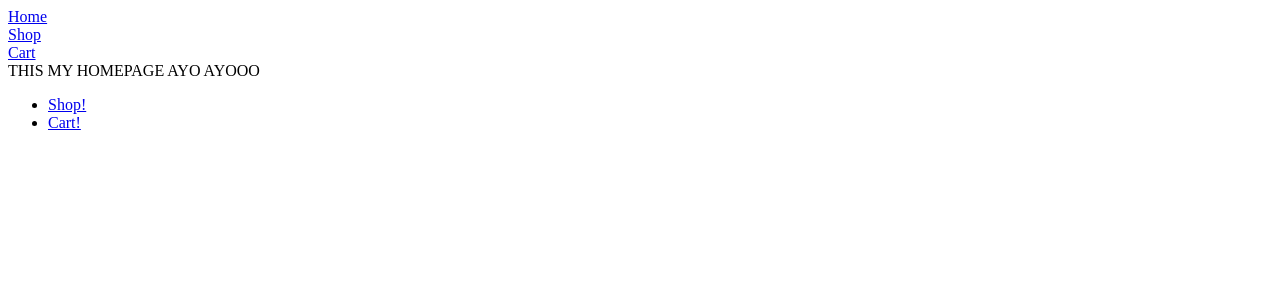
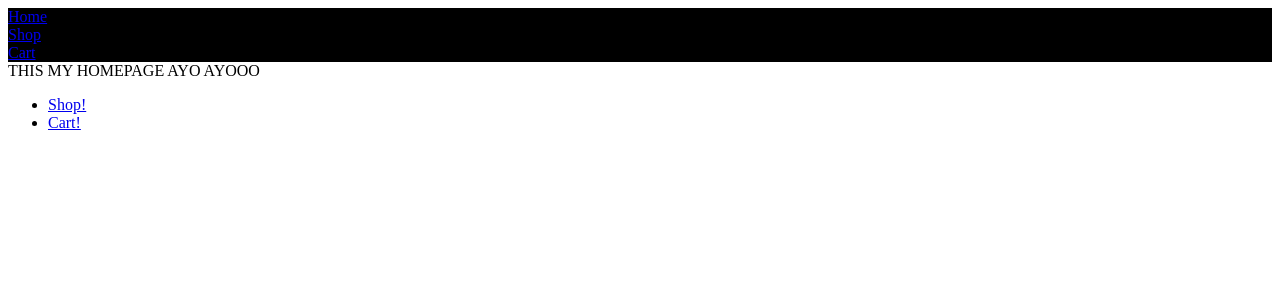
Before and after one commit to FlagonDragon/shopping-cart, a React (Vite) app: page /store/home in a window 1280 px wide. Shown: the top 300 px of the page. Built offline with nearby package versions, Linux system fonts and the light colour scheme.

Commit message:
move header to own component and create css module

```diff
--- /dev/null
+++ b/src/components/Header.jsx
@@ -0,0 +1,21 @@
+import { Link } from "react-router";
+import classes from "../styles/Header.module.css";
+
+function Header() {
+
+    return(
+        <div className={classes.container}>
+            <nav><div>
+                <Link to="/store/home">Home</Link>
+            </div></nav>
+            <nav><div>
+                <Link to="/store/shop">Shop</Link>
+            </div></nav>
+            <nav><div>
+                <Link to="/store/cart">Cart</Link>
+            </div></nav>
+        </div>
+    )
+}
+
+export default Header;
--- a/src/components/Store.jsx
+++ b/src/components/Store.jsx
@@ -1,5 +1,6 @@
 import { Link } from "react-router";
 import { useParams } from "react-router";
+import Header from "./Header";
 import Shop from "./Shop";
 import Cart from "./Cart";
 import Home from "./Home";
@@ -38,17 +39,7 @@ function Store() {
     return(
     <>
 
-        <div>
-            <nav><div>
-                <Link to="/store/home">Home</Link>
-            </div></nav>
-            <nav><div>
-                <Link to="/store/shop">Shop</Link>
-            </div></nav>
-            <nav><div>
-                <Link to="/store/cart">Cart</Link>
-            </div></nav>
-        </div>
+        <Header></Header>
 
         {(name === 'home') ? (
             <Home></Home>
--- /dev/null
+++ b/src/styles/Header.module.css
@@ -0,0 +1,4 @@
+.container {
+    background-color: black;
+    color: red;
+}
```
